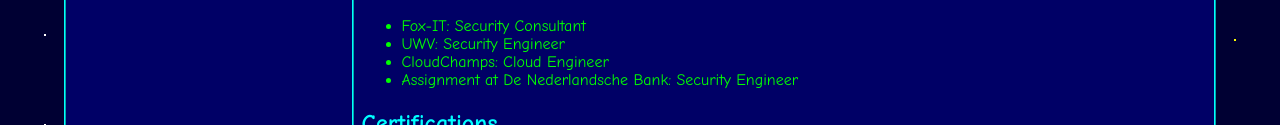
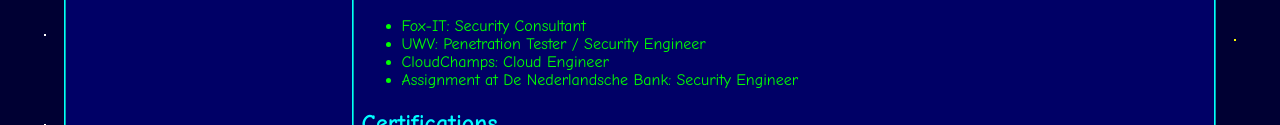
Before and after one commit to mrcable/jasperarts.net, a plain HTML site: page src/frontend/index.html in a window 1280 px wide. Shown: the part 370-495 px from the top of the page. Drawn offline with Linux system fonts and the light colour scheme.

Commit message:
testing if cloudflare cache purge is setup correctly #2

```diff
--- a/src/frontend/index.html
+++ b/src/frontend/index.html
@@ -43,7 +43,7 @@
             <h2 id="experience">Experience</h2>
             <ul>
               <li>Fox-IT: Security Consultant</li>
-              <li>UWV: Security Engineer</li>
+              <li>UWV: Penetration Tester / Security Engineer</li>
               <li>CloudChamps: Cloud Engineer</li>
               <li>Assignment at De Nederlandsche Bank: Security Engineer</li>
             </ul>
```
